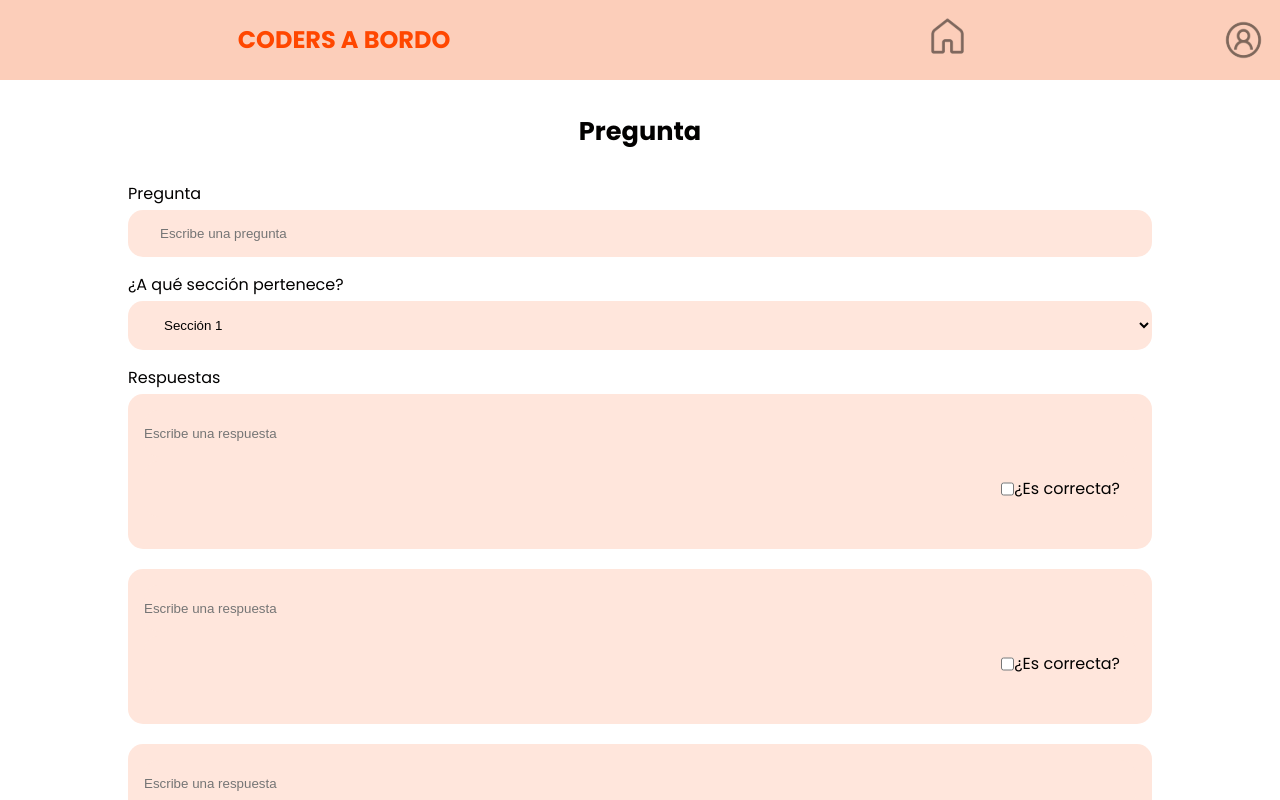
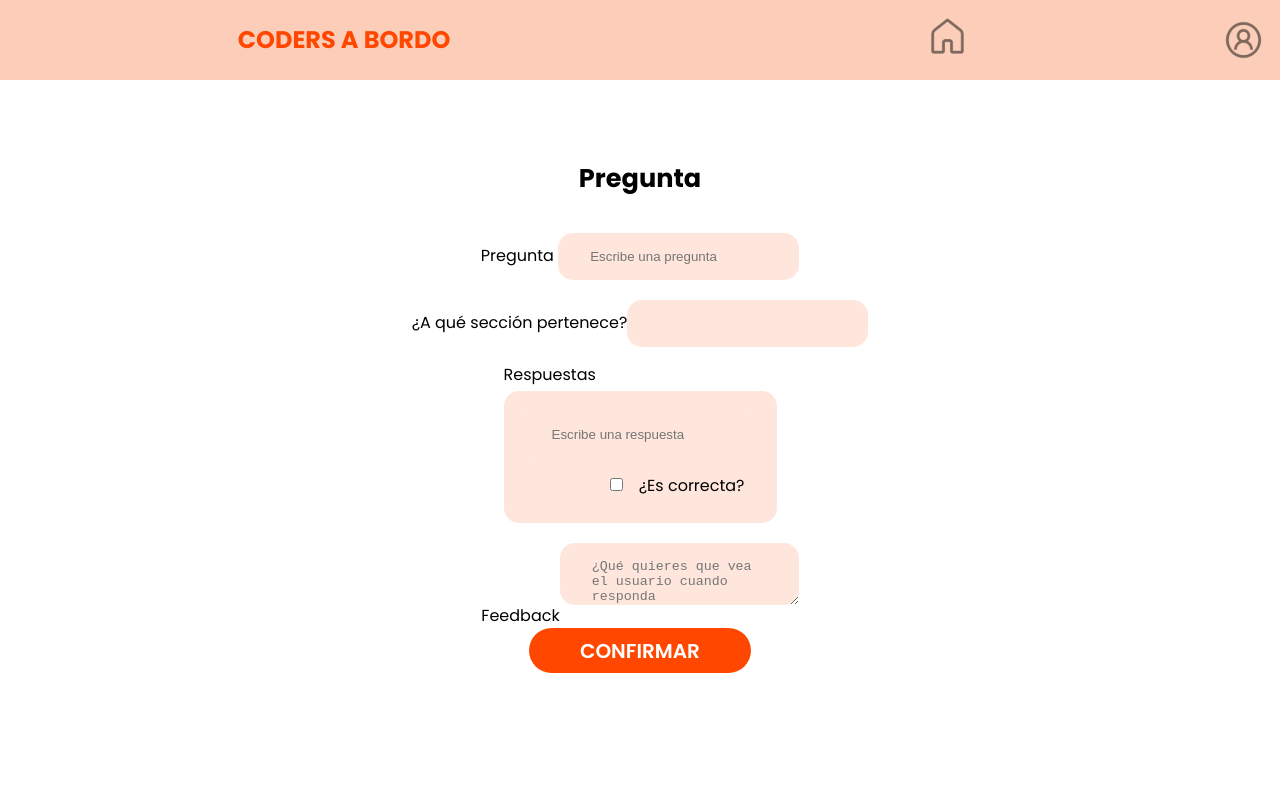
Before and after one commit to stranger-strings-team/front-codersabordo, a React (Vite) app: page /admin/question/post in a window 1280 px wide. Shown: the top 800 px of the page. Built offline with nearby package versions, Linux system fonts and the light colour scheme.

Commit message:
admin crud: post and delete question

```diff
--- a/src/AdminPages/Admin/Admin.tsx
+++ b/src/AdminPages/Admin/Admin.tsx
@@ -21,7 +21,7 @@ const Admin = (props: Props) => {
 
         <>
         <StyledLink to="/admin/coders" className='blue'>Coders</StyledLink>
-        <StyledLink to="/admin/quiz" className='yellow'>Editar los questionarios</StyledLink>
+        <StyledLink to="/admin/question" className='yellow'>Editar los questionarios</StyledLink>
         <StyledLink to="/admin/admins" className='pink'>Administradores</StyledLink>
         </>
 
--- /dev/null
+++ b/src/AdminPages/PostQuestion/PostQuestionForm.tsx
@@ -0,0 +1,105 @@
+import { FormEvent, useEffect, useState } from 'react'
+import RecipeType, { QuestionsType } from "../../pages/Onboarding/Onboarding"
+import "./style.css"
+import PostTextInput from "../../components/PostTextInput/PostTextInput"
+import SubmitButton from '../../components/SubmitButton/SubmitButton'
+import { postQuestion } from '../../services/questionServices'
+
+const PostQuestionForm = () => {
+
+	const [answers, setAnswers] = useState([{
+		"text": "",
+		"isCorrect": false
+	}])
+
+	const [question, setQuestion] = useState({
+		"question": "",
+		"answer": answers,
+		"type": "Opción múltiple",
+		"section": "",
+		"feedbackCorrect": "",
+		"feedbackIncorrect": "¡Vuelve a intentarlo!"
+	})
+
+	const handleSubmit = (e: FormEvent) => {
+		e.preventDefault();
+		console.log(question)
+
+		postQuestion(question)
+			.catch()
+			.then((response) => {
+				console.log(response)
+			})
+			.catch(err => console.log(err))
+	}
+
+	const handleInput = (e: { target: { name: any; value: any } }) => {
+		setQuestion({ ...question, [e.target.name]: e.target.value })
+		setAnswers({...answers})
+	}
+
+	return (
+		<div className='postquestionform'>
+			<h3>Pregunta</h3>
+			<form onSubmit={handleSubmit}>
+				<div>
+					<label htmlFor="question"> Pregunta </label>
+					<input
+						type="text"
+						name="question"
+						aria-label='question'
+						placeholder="Escribe una pregunta"
+						onChange={handleInput}
+						required
+						/>
+				</div>
+				<div>
+					<label htmlFor='section'>¿A qué sección pertenece?</label>
+					<input name="section" list="section" onChange={handleInput} required/>
+					<datalist id="section">
+						<option value="Sección 1 - Compromisos">Sección 1</option>
+						<option value="Sección 2 - ¿Qué puedes esperarte del bootcamp?">Sección 2</option>
+						<option value="Sección 3 - ¿Qué puedes esperarte al finalizar el bootcamp?">Sección 3</option>
+					</datalist>
+				</div>
+				<div>
+					<p>Respuestas</p>
+				<div className="inputboxstyle">
+					<label htmlFor="answer.answer"></label>
+					<input
+						type="text"
+						name="answer.answer"
+						placeholder="Escribe una respuesta"
+						autoComplete="off"
+						onChange={() => setAnswers([])}
+						required
+					/>
+					<div>
+						<input
+							type="checkbox"
+							name="answer.isCorrect"
+							value="answer.isCorrect"
+						/>
+						<label htmlFor="answer.isCorrect">
+							¿Es correcta?
+						</label>
+					</div>
+				</div>
+				</div>
+				<div className="feedback">
+					<label>Feedback</label>
+					<textarea
+						name="feedbackCorrect"
+						onChange={handleInput}
+						placeholder="¿Qué quieres que vea el usuario cuando responda correctamente?"
+						autoComplete="off"
+						required>
+					</textarea>
+				</div>
+				<button>CONFIRMAR</button>
+			</form>
+		</div>
+  )
+}
+
+export default PostQuestionForm
--- /dev/null
+++ b/src/AdminPages/PostQuestion/style.css
@@ -0,0 +1,57 @@
+.postquestionform{
+	display: flex;
+	flex-direction: column;
+	margin: 7rem 0 5rem 0;
+	width: 80vw;
+}
+
+.postquestionform > form{
+	display: flex;
+	flex-direction: column;
+	width: 100%;
+}
+
+.postquestionform > form > div input,
+.postquestionform > form > .feedback > textarea{
+	background-color: #FFE6DC;
+	color: black;
+	padding: 1rem 2rem;
+	margin: .25rem 0 1rem 0;
+	border: none;
+	border-radius: 15px;
+}
+
+.inputboxstyle{
+	background-color: #FFE6DC;
+	color: black;
+	margin: .25rem 0 1rem 0;
+	border-radius: 15px;
+	padding: 1rem;
+
+}
+
+.inputboxstyle > div{
+	display: flex;
+	flex-direction: row;
+	justify-content: end;
+}
+
+.inputboxstyle > div > label{
+	margin: 0 1rem;
+}
+
+.inputboxstyle > div > input{
+	margin: 0;
+}
+
+.postquestionform button{
+    background-color: #FF4700;
+    color: white;
+    font-size: 20px;
+    font-weight: 600;
+    padding: 0.3rem 3rem;
+    border-radius: 40px;
+    display: flex;
+    inline-size: fit-content;
+    margin-bottom: rem;
+}
--- a/src/AdminPages/quizQuestions/QuizQuestions.tsx
+++ b/src/AdminPages/quizQuestions/QuizQuestions.tsx
@@ -29,7 +29,8 @@ const QuizQuestions = (props: Props) => {
     const navigate = useNavigate()
 
     const handleClick = (question: QuestionsType, goTo: string) => {
-        //
+        sessionStorage.setItem("question", question._id)
+        console.log("set: ", sessionStorage.getItem("question"))
         navigate(goTo)
     }
 
@@ -39,7 +40,7 @@ const QuizQuestions = (props: Props) => {
 
         <Row>
             <h3><OrangeText>Quiz onboarding</OrangeText></h3>
-            <IconDiv><img src={Add}></img></IconDiv>
+            <IconDiv onClick={() => navigate("/admin/question/post")}><img src={Add} /></IconDiv>
         </Row>
 
         <TextLeft><h2>Sección 1: Normativa</h2></TextLeft>
--- a/src/Routes.tsx
+++ b/src/Routes.tsx
@@ -14,7 +14,7 @@ import CompletedSection from './pages/CompletedSection/CompletedSection';
 import Register from './pages/RegisterPage/Register';
 import OpenQuestion from './pages/OpenQuestion/OpenQuestion';
 import Roadmap from './pages/Roadmap/Roadmap';
-import PostQuestionForm from "./pages/PostQuestion/PostQuestionForm";
+import PostQuestionForm from "./AdminPages/PostQuestion/PostQuestionForm";
 import CoderProgres from './AdminPages/CoderProgres/CoderProgres';
 import Admin from './AdminPages/Admin/Admin';
 import QuizQuestions from './AdminPages/quizQuestions/QuizQuestions';
--- a/src/components/PostTextInput/PostTextInput.tsx
+++ b/src/components/PostTextInput/PostTextInput.tsx
@@ -1,9 +1,10 @@
 const PostTextInput = ({ onChange }: any) => {
 	return(
-	<div>
+	<div className="inputboxstyle">
+		<label htmlFor="text"></label>
 		<input
 			type="text"
-			name="questionanswer1"
+			name="text"
 			placeholder="Escribe una respuesta"
 			autoComplete="off"
 			onChange={onChange}
@@ -12,10 +13,10 @@ const PostTextInput = ({ onChange }: any) => {
 		<div>
 			<input
 				type="checkbox"
-				name="iscorrect"
-				value="iscorrect"
+				name="isCorrect"
+				value="isCorrect"
 			/>
-			<label name="iscorrect">
+			<label htmlFor="isCorrect">
 				¿Es correcta?
 			</label>
 		</div>
--- a/src/pages/PostQuestion/PostQuestionForm.tsx
+++ /dev/null
@@ -1,62 +0,0 @@
-import { useEffect, useState } from 'react'
-import { RecipeType } from "../Onboarding/Onboarding"
-import "./style.css"
-import PostTextInput from "../../components/PostTextInput/PostTextInput"
-
-const PostQuestionForm = () => {
-
-	const [question, setQuestion] = useState()
-
-	const handleInput = () => {
-
-	}
-
-	return (
-		<div className='postquestionform'>
-			<h3>Pregunta</h3>
-			<form>
-				<label>
-					Pregunta
-					<input
-						type="text"
-						name="questionquestion"
-						placeholder="Escribe una pregunta"
-						autoComplete="off"
-						onChange={handleInput}
-						required
-					/>
-				</label>
-				<label>
-					¿A qué sección pertenece?
-					<select>
-						<optgroup>
-							<option>Sección 1</option>
-							<option>Sección 2</option>
-							<option>Sección 3</option>
-						</optgroup>
-					</select>
-				</label>
-				<label>
-					Respuestas
-					<PostTextInput />
-					<PostTextInput />
-					<PostTextInput />
-					<PostTextInput />
-				</label>
-				<label className="feedback">
-					Feedback
-					<textarea
-						type="text"
-						name="questionquestion"
-						placeholder="¿Qué quieres que vea el usuario cuando responda correctamente?"
-						autoComplete="off"
-						onChange={handleInput}
-						required>
-					</textarea>
-				</label>
-			</form>
-		</div>
-  )
-}
-
-export default PostQuestionForm
--- a/src/pages/PostQuestion/style.css
+++ /dev/null
@@ -1,68 +0,0 @@
-.postquestionform{
-	display: flex;
-	flex-direction: column;
-	margin: 7rem 0 5rem 0;
-	width: 80vw;
-}
-
-.postquestionform form{
-	display: flex;
-	flex-direction: column;
-	width: 100%;
-}
-
-.postquestionform form label{
-	display: flex;
-	flex-direction: column;
-	margin: 0 0 0 0;
-}
-
-.postquestionform form label input,
-.postquestionform form label select,
-.postquestionform > form > .feedback > textarea{
-	background-color: #FFE6DC;
-	color: black;
-	padding: 1rem 2rem;
-	margin: .25rem 0 1rem 0;
-	border: none;
-	border-radius: 15px;
-}
-
-.postquestionform form label div{
-	background-color: #FFE6DC;
-	color: black;
-	margin: .25rem 0 1rem 0;
-	border-radius: 15px;
-	padding: 1rem;
-
-}
-
-.postquestionform form label div input{
-	background-color: #FFE6DC;
-	color: black;
-	margin: 0;
-	border: none;
-	padding: 1rem 0;
-}
-
-.postquestionform form label div{
-	display: flex;
-	flex-direction: column;
-}
-
-.postquestionform form label div div{
-	display: flex;
-	flex-direction: row;
-	justify-content: end;
-}
-
-.postquestionform form label div div input{
-	border: red solid 1px;
-}
-
-
-.postquestionform > form > .feedback > textarea{
-	height: 200px;
-	text-wrap: wrap;
-	size: 2000;
-}
--- a/src/pages/RegisterPage/Register.tsx
+++ b/src/pages/RegisterPage/Register.tsx
@@ -79,7 +79,7 @@ const Register = (props: Props) => {
             <option value='Norte Online'>Norte Online</option>
             </datalist>
 
-        <SubmitButton type="submit"/>
+        <SubmitButton />
         </Form>
        <P2p>¿Ya tienes una cuenta?<Myspan><Link to="/login">Accede</Link> </Myspan></P2p>
 
--- a/src/services/questionServices.tsx
+++ b/src/services/questionServices.tsx
@@ -1,11 +1,27 @@
 import axios from 'axios'
 
+const accessToken = sessionStorage.getItem("access_token")
 const apiBase = 'http://localhost:4000/api'
 
-export const getQuestions = async() => {
-        return await axios.get(apiBase + `/question`)
+const authAxios = axios.create({
+  baseURL: apiBase,
+  headers: {
+    Authorization: `Bearer ${accessToken}`
+  }
+})
+
+export const getQuestions = async () => {
+        return await authAxios.get(apiBase + `/question`)
+}
+
+export const getOneQuestion = async (id: string | null) => {
+        return await authAxios.get(apiBase + `/question/${id}`)
 }
 
 export const postQuestion = async (question: Object) => {
-	return axios.post(apiBase + `/question`, question);
+	return authAxios.post(apiBase + `/question`, question);
 }
+
+export const deleteOneQuestion = async (id: string | null | undefined) => {
+        return await authAxios.delete(apiBase + `/question/${id}`)
+}
```
Also changed, not shown: src/AdminPages/EliminateQuestion/EliminateQuestion.tsx (+39 -5 lines).
